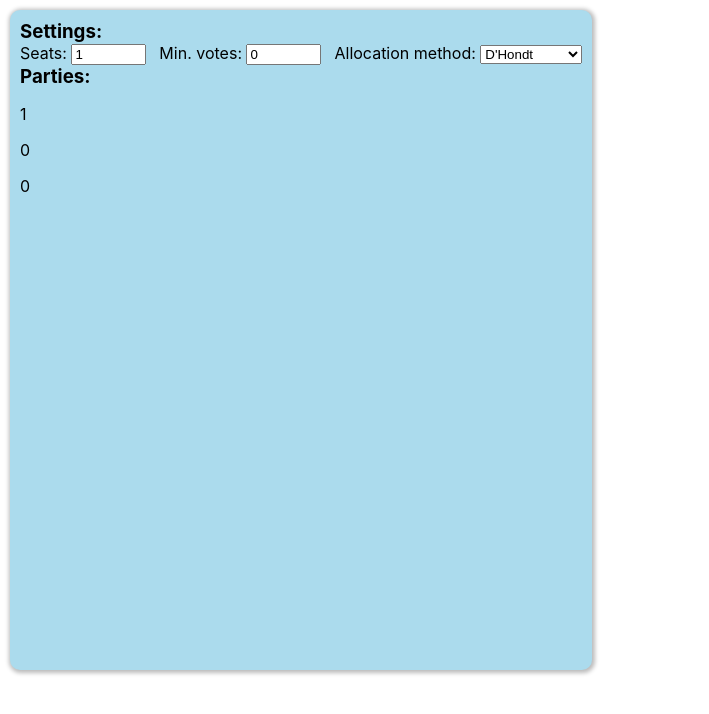
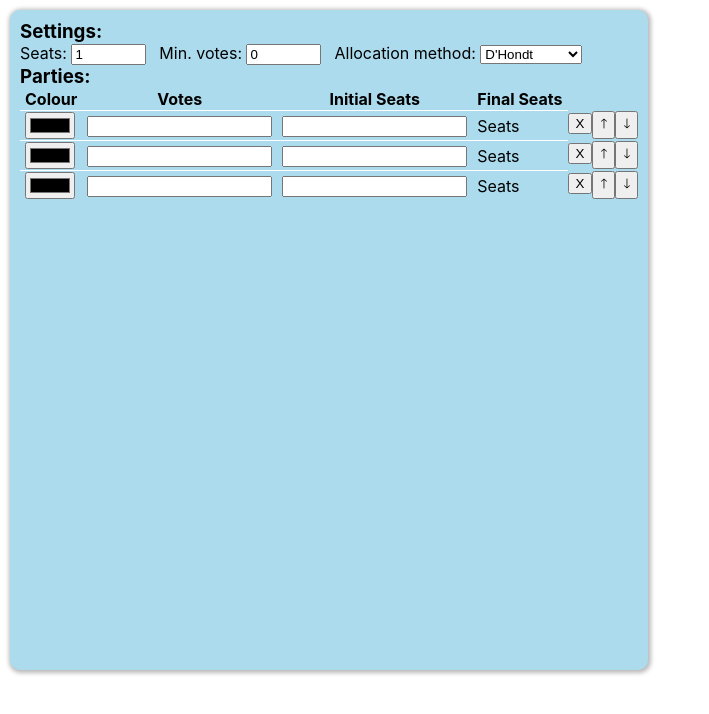
Before and after one commit to luke-r-p/election-tool, a React (Create React App) app: page / in a window 1280 px wide. Shown: the top 714 px of the page, without its empty margins (0-709 px from the left). Built offline with nearby package versions, Linux system fonts and the light colour scheme.

Commit message:
Added first draft for party table layout and styling

```diff
--- a/src/App.js
+++ b/src/App.js
@@ -1,6 +1,7 @@
 import { useState } from 'react';
 import './App.css';
 import {InputSettings, InputSettingsValues, updateInputSettings} from './InputSettings'
+import {PartyTable} from './PartyTable'
 
 // main function
 function App() {
@@ -21,9 +22,7 @@ function App() {
         <h3>Settings:</h3>
         <InputSettings handler={handleInputSettings}/>
         <h3>Parties:</h3>
-        <p>{inputSettingsValues.seats}</p>
-        <p>{inputSettingsValues.minVotes}</p>
-        <p>{inputSettingsValues.allocation}</p>
+        <PartyTable/>
       </div>
       <div id='diagramDiv'></div>
     </div>
--- /dev/null
+++ b/src/PartyTable.css
@@ -0,0 +1,15 @@
+table {
+  border-collapse: collapse;
+}
+
+td {
+  border-top-width: 1px;
+  border-top-style: solid;
+  border-color: white;
+  vertical-align: middle;
+}
+
+th, td {
+  padding-left: 5px;
+  padding-right: 5px;
+}
--- /dev/null
+++ b/src/PartyTable.js
@@ -0,0 +1,42 @@
+import './App.css';
+import './PartyTable.css';
+
+export function PartyTable() {
+  return (
+    <table>
+      <tr>
+        <th>Colour</th>
+        <th>Votes</th>
+        <th>Initial Seats</th>
+        <th>Final Seats</th>
+      </tr>
+      <tr>
+        <td><input type='color'/></td>
+        <td><input type='number'/></td>
+        <td><input type='number'/></td>
+        <td>Seats</td>
+        <button>X</button>
+        <button>🡑</button>
+        <button>🡓</button>
+      </tr>
+      <tr>
+        <td><input type='color'/></td>
+        <td><input type='number'/></td>
+        <td><input type='number'/></td>
+        <td>Seats</td>
+        <button>X</button>
+        <button>🡑</button>
+        <button>🡓</button>
+      </tr>
+      <tr>
+        <td><input type='color'/></td>
+        <td><input type='number'/></td>
+        <td><input type='number'/></td>
+        <td>Seats</td>
+        <button>X</button>
+        <button>🡑</button>
+        <button>🡓</button>
+      </tr>
+    </table>
+  )
+}
```
